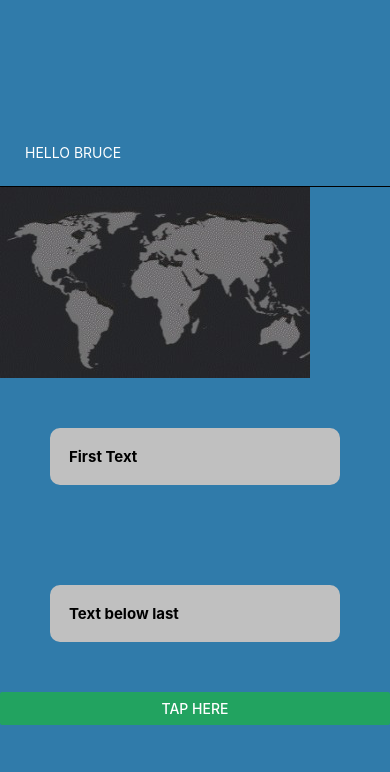
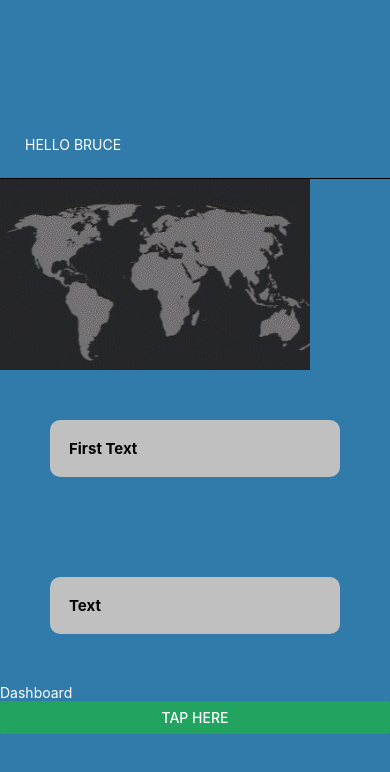
Before and after one commit to gruningzen202302/rn-course, a React Native app: screen / in a window 390 px wide. Shown: the top 772 px of the page. Built offline with nearby package versions, Linux system fonts and the light colour scheme.

Commit message:
feat: add a component for the dashboard

```diff
--- a/App.js
+++ b/App.js
@@ -1,4 +1,5 @@
 import { StyleSheet, Text, View, Button, Image } from "react-native";
+import Dashboard from "./screens/dashboard";
 
 export default function App() {
   return (
@@ -7,7 +8,8 @@ export default function App() {
       <View style={{ borderBottomWidth: 1, borderBottomColor: "black" }} />
       <Image source={require("./assets/world-host-distribution.jpeg")} />
       <Text style={styles.dummyText}>First Text</Text>
-      <Text style={styles.dummyText}>Text below last</Text>
+      <Text style={styles.dummyText}>Text </Text>
+      <Dashboard />
       <Button title="Tap Here" color="#22A360" />
     </View>
   );
--- /dev/null
+++ b/screens/dashboard.js
@@ -0,0 +1,7 @@
+import { Text } from "react-native";
+
+const Dashboard = () => {
+  return <Text style={{ color: "white" }}>Dashboard</Text>;
+};
+
+export default Dashboard;
```
